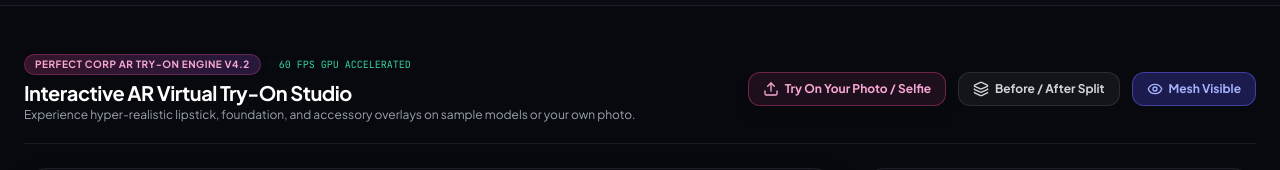
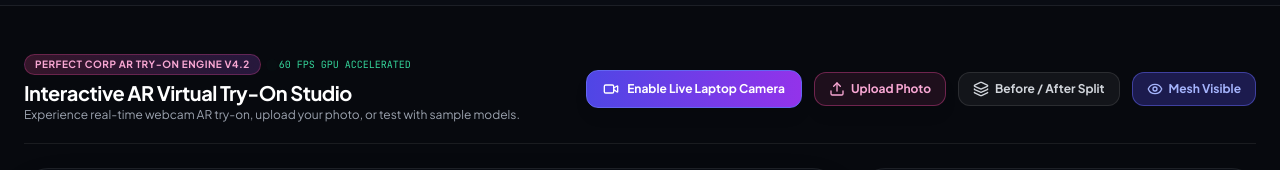
Before and after one commit to QuisTech/MirrorMuse_AI, a React (Vite) app: page / in a window 1280 px wide. Shown: the part 133-303 px from the top of the page. Built offline with nearby package versions, Linux system fonts and the light colour scheme.

Commit message:
feat: add WebRTC live laptop webcam video streaming for real-time AR try-on and skin scanning

```diff
--- a/components/SkinAnalysisLab.tsx
+++ b/components/SkinAnalysisLab.tsx
@@ -1,10 +1,12 @@
 import React, { useState, useRef } from "react";
-import { Sparkles, Scan, CheckCircle2, Upload, Camera, RefreshCw, ShoppingBag, ShieldCheck, ArrowRight, Activity, Zap } from "lucide-react";
+import { Sparkles, Scan, CheckCircle2, Upload, Camera, RefreshCw, ShoppingBag, ShieldCheck, ArrowRight, Activity, Zap, Video, VideoOff } from "lucide-react";
 import { executeSkinAnalysis, SkinAnalysisResponse } from "../src/services/perfectCorp";
 
 export default function SkinAnalysisLab() {
   const [isScanning, setIsScanning] = useState<boolean>(false);
   const [userImage, setUserImage] = useState<string>("https://images.unsplash.com/photo-1544005313-94ddf0286df2?auto=format&fit=crop&w=1000&q=80");
+  const [isLiveCamera, setIsLiveCamera] = useState<boolean>(false);
+  const videoRef = useRef<HTMLVideoElement>(null);
   const fileInputRef = useRef<HTMLInputElement>(null);
 
   const [analysisData, setAnalysisData] = useState<SkinAnalysisResponse>({
@@ -26,9 +28,48 @@ export default function SkinAnalysisLab() {
     ]
   });
 
+  // Toggle Live Webcam Streaming
+  const toggleLiveCamera = async () => {
+    if (isLiveCamera) {
+      if (videoRef.current && videoRef.current.srcObject) {
+        const stream = videoRef.current.srcObject as MediaStream;
+        stream.getTracks().forEach(track => track.stop());
+        videoRef.current.srcObject = null;
+      }
+      setIsLiveCamera(false);
+    } else {
+      try {
+        const stream = await navigator.mediaDevices.getUserMedia({
+          video: { width: { ideal: 1280 }, height: { ideal: 720 }, facingMode: "user" }
+        });
+        if (videoRef.current) {
+          videoRef.current.srcObject = stream;
+        }
+        setIsLiveCamera(true);
+      } catch (e) {
+        alert("Camera permission denied or camera not available.");
+      }
+    }
+  };
+
+  const captureWebcamSnapshot = (): string => {
+    if (videoRef.current) {
+      const canvas = document.createElement("canvas");
+      canvas.width = videoRef.current.videoWidth || 640;
+      canvas.height = videoRef.current.videoHeight || 480;
+      const ctx = canvas.getContext("2d");
+      if (ctx) {
+        ctx.drawImage(videoRef.current, 0, 0, canvas.width, canvas.height);
+        return canvas.toDataURL("image/jpeg", 0.9);
+      }
+    }
+    return userImage;
+  };
+
   const handleFileUpload = (e: React.ChangeEvent<HTMLInputElement>) => {
     const file = e.target.files?.[0];
     if (file) {
+      if (isLiveCamera) toggleLiveCamera();
       const reader = new FileReader();
       reader.onloadend = () => {
         if (typeof reader.result === "string") {
@@ -41,8 +82,13 @@ export default function SkinAnalysisLab() {
 
   const handleStartScan = async () => {
     setIsScanning(true);
+    let targetImage = userImage;
+    if (isLiveCamera) {
+      targetImage = captureWebcamSnapshot();
+    }
+
     try {
-      const result = await executeSkinAnalysis(userImage);
+      const result = await executeSkinAnalysis(targetImage);
       setAnalysisData(result);
     } catch (e) {
       console.error("Scan error:", e);
@@ -75,16 +121,28 @@ export default function SkinAnalysisLab() {
             </span>
           </div>
           <h2 className="text-xl font-bold text-white tracking-tight">AI Skin Analysis & Diagnostic Lab</h2>
-          <p className="text-xs text-gray-400">Upload your own photo or selfie to run a live dermatological analysis via Perfect Corp API.</p>
+          <p className="text-xs text-gray-400">Open your live camera or upload a photo to run real-time dermatological scanning.</p>
         </div>
 
         <div className="flex items-center gap-3">
+          <button
+            onClick={toggleLiveCamera}
+            className={`px-4 py-2.5 rounded-xl text-xs font-bold transition-all border flex items-center gap-2 cursor-pointer shadow-lg ${
+              isLiveCamera
+                ? "bg-rose-600 border-rose-500 text-white animate-pulse"
+                : "bg-gradient-to-r from-cyan-600 to-blue-600 border-cyan-500 text-white hover:opacity-90"
+            }`}
+          >
+            {isLiveCamera ? <VideoOff className="w-4 h-4" /> : <Video className="w-4 h-4" />}
+            <span>{isLiveCamera ? "Turn Off Live Camera" : "Enable Live Laptop Camera"}</span>
+          </button>
+
           <button
             onClick={() => fileInputRef.current?.click()}
             className="px-4 py-2.5 rounded-xl bg-white/[0.06] hover:bg-white/[0.1] border border-white/[0.1] text-xs font-bold text-white flex items-center gap-2 cursor-pointer transition-all"
           >
             <Upload className="w-4 h-4 text-cyan-400" />
-            <span>Upload Your Photo / Selfie</span>
+            <span>Upload Photo</span>
           </button>
 
           <button
@@ -93,7 +151,7 @@ export default function SkinAnalysisLab() {
             className="px-5 py-2.5 rounded-xl bg-gradient-to-r from-cyan-500 via-blue-600 to-indigo-600 hover:from-cyan-400 hover:to-indigo-500 text-white font-bold text-xs shadow-lg shadow-cyan-500/20 flex items-center gap-2 cursor-pointer transition-all disabled:opacity-50"
           >
             {isScanning ? <RefreshCw className="w-4 h-4 animate-spin" /> : <Scan className="w-4 h-4" />}
-            <span>{isScanning ? "Analyzing Your Photo..." : "Run AI Skin Scanner"}</span>
+            <span>{isScanning ? "Scanning Camera..." : "Run AI Skin Scanner"}</span>
           </button>
         </div>
       </div>
@@ -103,11 +161,21 @@ export default function SkinAnalysisLab() {
         {/* Left: Scan Camera / Image Viewport */}
         <div className="lg:col-span-5 rounded-3xl bg-[#0a0d14] border border-white/[0.08] p-4 space-y-4 shadow-2xl relative">
           <div className="relative aspect-[3/4] rounded-2xl overflow-hidden bg-black flex items-center justify-center">
-            <img
-              src={userImage}
-              alt="Skin Scan Subject"
-              className={`w-full h-full object-cover transition-all duration-500 ${isScanning ? "brightness-125 contrast-125" : ""}`}
-            />
+            {isLiveCamera ? (
+              <video
+                ref={videoRef}
+                autoPlay
+                playsInline
+                muted
+                className="w-full h-full object-cover transform -scale-x-100"
+              />
+            ) : (
+              <img
+                src={userImage}
+                alt="Skin Scan Subject"
+                className={`w-full h-full object-cover transition-all duration-500 ${isScanning ? "brightness-125 contrast-125" : ""}`}
+              />
+            )}
 
             {/* Scanning Laser Beam Effect */}
             {isScanning && (
@@ -144,7 +212,7 @@ export default function SkinAnalysisLab() {
               <div className="flex items-center gap-2">
                 <Activity className="w-4 h-4 text-cyan-400" />
                 <span className="font-bold text-white">
-                  {isScanning ? "Contacting Perfect Corp API..." : "Your Custom Photo Analysis Ready"}
+                  {isScanning ? "Contacting Perfect Corp API..." : isLiveCamera ? "Live Laptop Camera Active" : "Diagnostic Target Ready"}
                 </span>
               </div>
               <span className="text-[10px] font-mono text-gray-400">PERFECT_SKIN_AI</span>
--- a/components/VirtualTryOnStudio.tsx
+++ b/components/VirtualTryOnStudio.tsx
@@ -1,5 +1,5 @@
-import React, { useState, useRef } from "react";
-import { Sparkles, Camera, Check, ShoppingCart, Sliders, Eye, RefreshCw, Layers, ShieldCheck, Heart, Upload } from "lucide-react";
+import React, { useState, useRef, useEffect } from "react";
+import { Sparkles, Camera, Check, ShoppingCart, Sliders, Eye, RefreshCw, Layers, ShieldCheck, Heart, Upload, Video, VideoOff } from "lucide-react";
 
 interface ProductShade {
   name: string;
@@ -12,6 +12,8 @@ interface ProductShade {
 export default function VirtualTryOnStudio() {
   const [activeCategory, setActiveCategory] = useState<"lipstick" | "blush" | "eyeshadow" | "foundation" | "eyewear">("lipstick");
   const [userImage, setUserImage] = useState<string>("https://images.unsplash.com/photo-1534528741775-53994a69daeb?auto=format&fit=crop&w=1200&q=80");
+  const [isLiveCamera, setIsLiveCamera] = useState<boolean>(false);
+  const videoRef = useRef<HTMLVideoElement>(null);
   const fileInputRef = useRef<HTMLInputElement>(null);
 
   const [selectedShade, setSelectedShade] = useState<ProductShade>({
@@ -56,9 +58,34 @@ export default function VirtualTryOnStudio() {
     ]
   };
 
+  // Toggle Live Webcam Streaming
+  const toggleLiveCamera = async () => {
+    if (isLiveCamera) {
+      if (videoRef.current && videoRef.current.srcObject) {
+        const stream = videoRef.current.srcObject as MediaStream;
+        stream.getTracks().forEach(track => track.stop());
+        videoRef.current.srcObject = null;
+      }
+      setIsLiveCamera(false);
+    } else {
+      try {
+        const stream = await navigator.mediaDevices.getUserMedia({
+          video: { width: { ideal: 1280 }, height: { ideal: 720 }, facingMode: "user" }
+        });
+        if (videoRef.current) {
+          videoRef.current.srcObject = stream;
+        }
+        setIsLiveCamera(true);
+      } catch (e) {
+        alert("Camera permission denied or camera not available.");
+      }
+    }
+  };
+
   const handleFileUpload = (e: React.ChangeEvent<HTMLInputElement>) => {
     const file = e.target.files?.[0];
     if (file) {
+      if (isLiveCamera) toggleLiveCamera();
       const reader = new FileReader();
       reader.onloadend = () => {
         if (typeof reader.result === "string") {
@@ -98,16 +125,28 @@ export default function VirtualTryOnStudio() {
             </span>
           </div>
           <h2 className="text-xl font-bold text-white tracking-tight">Interactive AR Virtual Try-On Studio</h2>
-          <p className="text-xs text-gray-400">Experience hyper-realistic lipstick, foundation, and accessory overlays on sample models or your own photo.</p>
+          <p className="text-xs text-gray-400">Experience real-time webcam AR try-on, upload your photo, or test with sample models.</p>
         </div>
 
         <div className="flex items-center gap-3">
+          <button
+            onClick={toggleLiveCamera}
+            className={`px-4 py-2.5 rounded-xl text-xs font-bold transition-all border flex items-center gap-2 cursor-pointer shadow-lg ${
+              isLiveCamera
+                ? "bg-rose-600 border-rose-500 text-white animate-pulse"
+                : "bg-gradient-to-r from-indigo-600 to-purple-600 border-indigo-500 text-white hover:opacity-90"
+            }`}
+          >
+            {isLiveCamera ? <VideoOff className="w-4 h-4" /> : <Video className="w-4 h-4" />}
+            <span>{isLiveCamera ? "Turn Off Live Camera" : "Enable Live Laptop Camera"}</span>
+          </button>
+
           <button
             onClick={() => fileInputRef.current?.click()}
             className="px-3.5 py-2 rounded-xl text-xs font-bold transition-all border border-pink-500/40 bg-pink-500/10 text-pink-300 hover:bg-pink-500/20 flex items-center gap-1.5 cursor-pointer shadow-lg"
           >
             <Upload className="w-4 h-4" />
-            <span>Try On Your Photo / Selfie</span>
+            <span>Upload Photo</span>
           </button>
 
           <button
@@ -141,12 +180,22 @@ export default function VirtualTryOnStudio() {
         {/* Left: Interactive AR Camera Viewport */}
         <div className="lg:col-span-8 rounded-3xl bg-[#0a0d14] border border-white/[0.08] p-4 relative overflow-hidden shadow-2xl space-y-4">
           <div className="relative aspect-[4/3] rounded-2xl overflow-hidden bg-black flex items-center justify-center group">
-            {/* Base Portrait Image */}
-            <img
-              src={userImage}
-              alt="Live AR Viewport"
-              className="w-full h-full object-cover"
-            />
+            {/* Live Camera Video Feed or Base Portrait Image */}
+            {isLiveCamera ? (
+              <video
+                ref={videoRef}
+                autoPlay
+                playsInline
+                muted
+                className="w-full h-full object-cover transform -scale-x-100"
+              />
+            ) : (
+              <img
+                src={userImage}
+                alt="Live AR Viewport"
+                className="w-full h-full object-cover"
+              />
+            )}
 
             {/* Simulated Live AR Overlay Shading */}
             <div
@@ -181,13 +230,13 @@ export default function VirtualTryOnStudio() {
                 </svg>
                 <div className="absolute top-4 left-4 px-3 py-1 rounded-lg bg-black/70 backdrop-blur-md border border-white/10 text-[10px] font-mono text-indigo-300 flex items-center gap-2">
                   <span className="w-2 h-2 rounded-full bg-emerald-400 animate-pulse" />
-                  <span>PERFECT_AR_TRACKING: 108 LANDMARKS ACTIVE</span>
+                  <span>{isLiveCamera ? "WEBRTC_CAMERA: LIVE STREAMING 60FPS" : "PERFECT_AR_TRACKING: 108 LANDMARKS ACTIVE"}</span>
                 </div>
               </div>
             )}
 
             {/* Split Comparison View */}
-            {comparisonMode && (
+            {comparisonMode && !isLiveCamera && (
               <div className="absolute inset-y-0 left-0 w-1/2 border-r-2 border-white/80 overflow-hidden bg-black">
                 <img
                   src={userImage}
```
